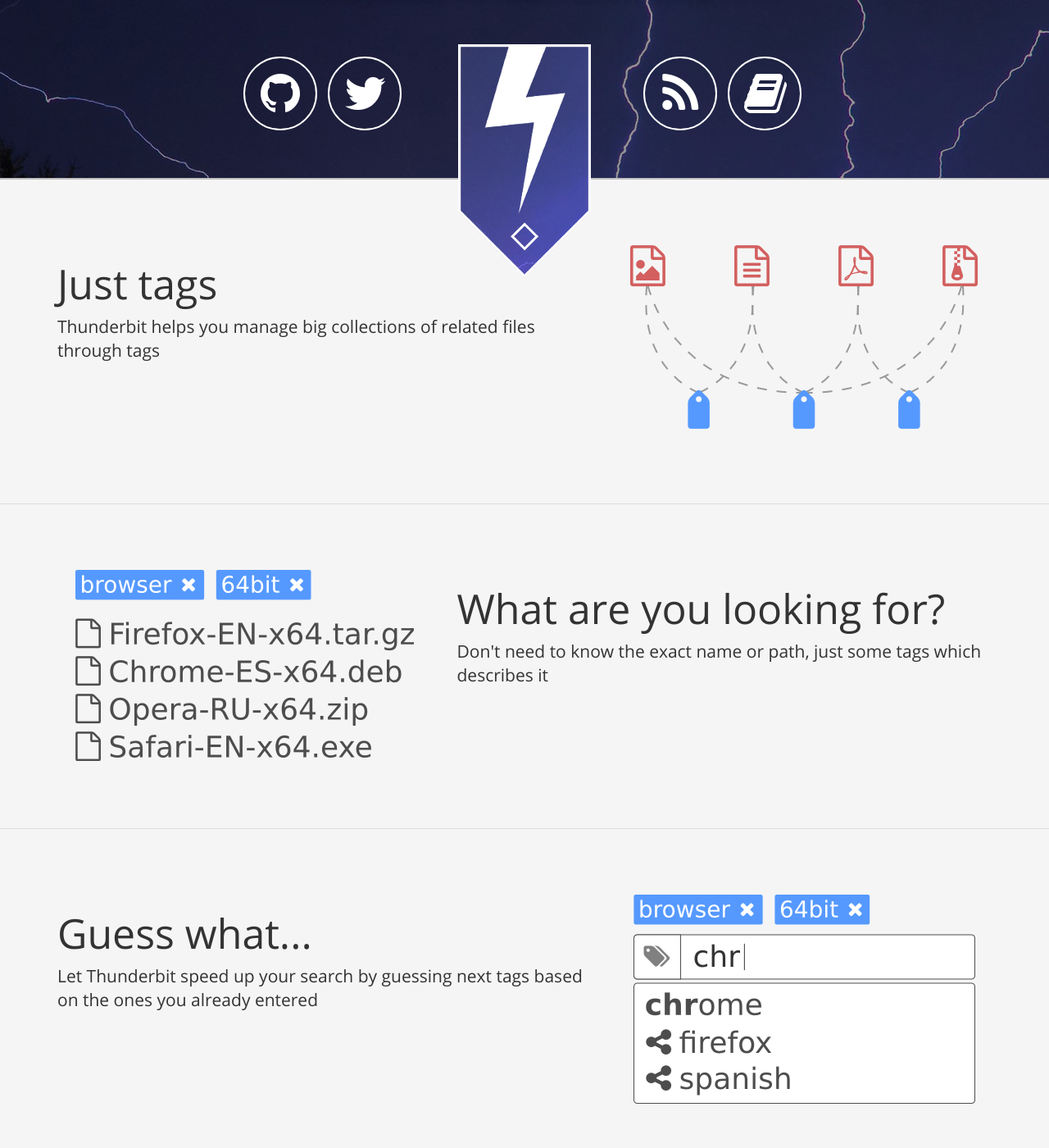
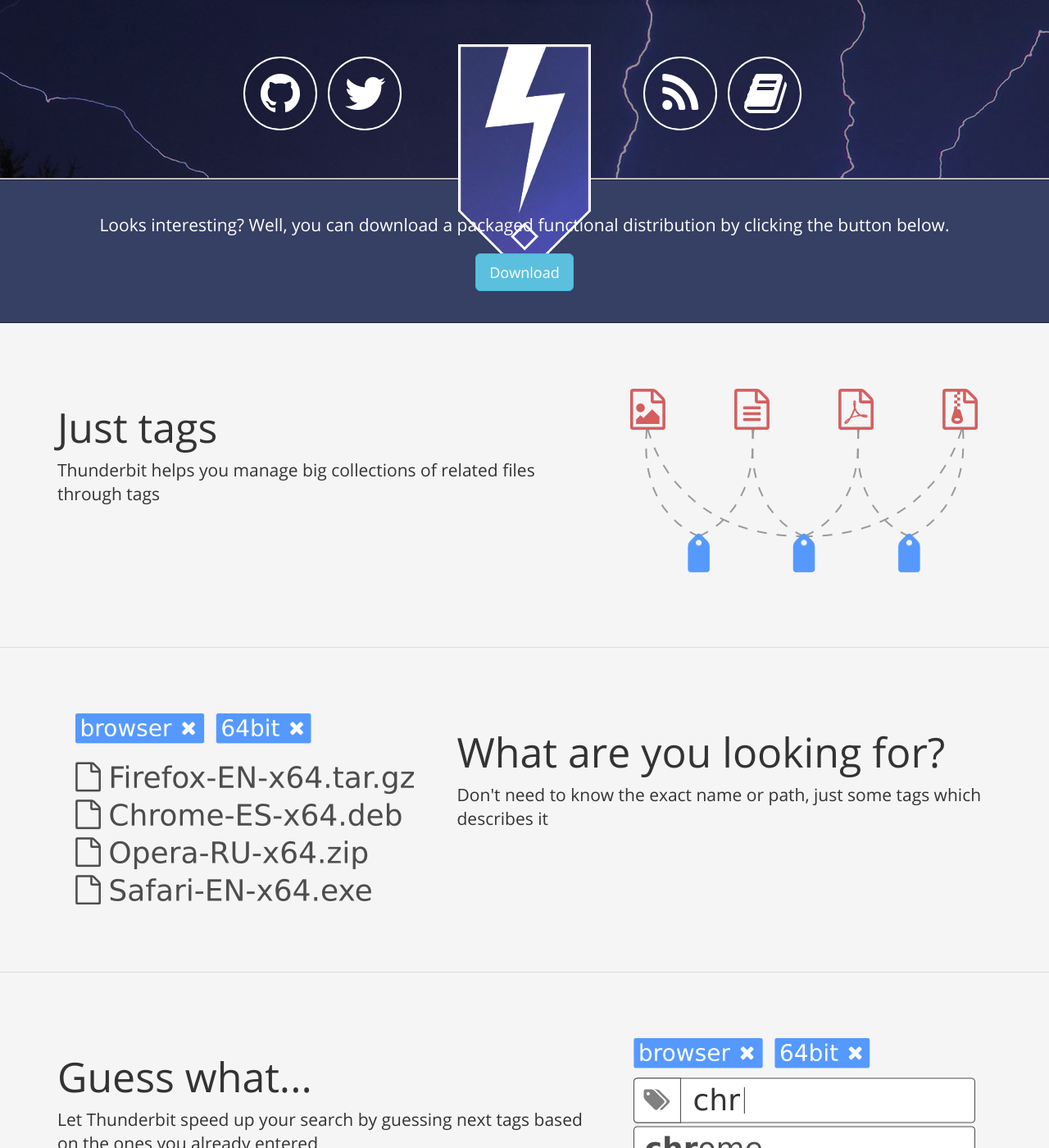
Before and after one commit to thunderbit/thunderbit, a Jekyll site: the page built from index.html, in a window 1280 px wide and 1400 px high, scrolled down 267 px. Shown: the whole window at 82% size. Built offline with Jekyll 4.4.1, drawn with Linux system fonts in a browser that asks for light colours; emoji names are drawn with the system emoji font; comment, search, counter and statistics services are not loaded; some of the changed text lies outside the part shown.

Commit message:
Changed position of realease download banner

```diff
--- a/index.html
+++ b/index.html
@@ -2,6 +2,7 @@
 layout: basic
 ---
 {% include header.html %}
+{% include release-download.html %}
 <section id="features-container">
     <div class="feature">
         <div class="container">
@@ -42,7 +43,6 @@
             </div>
         </div>
     </div>
-    {% include release-download.html %}
     <div class="feature">
         <div class="container">
             <div class="row text-center">
```
